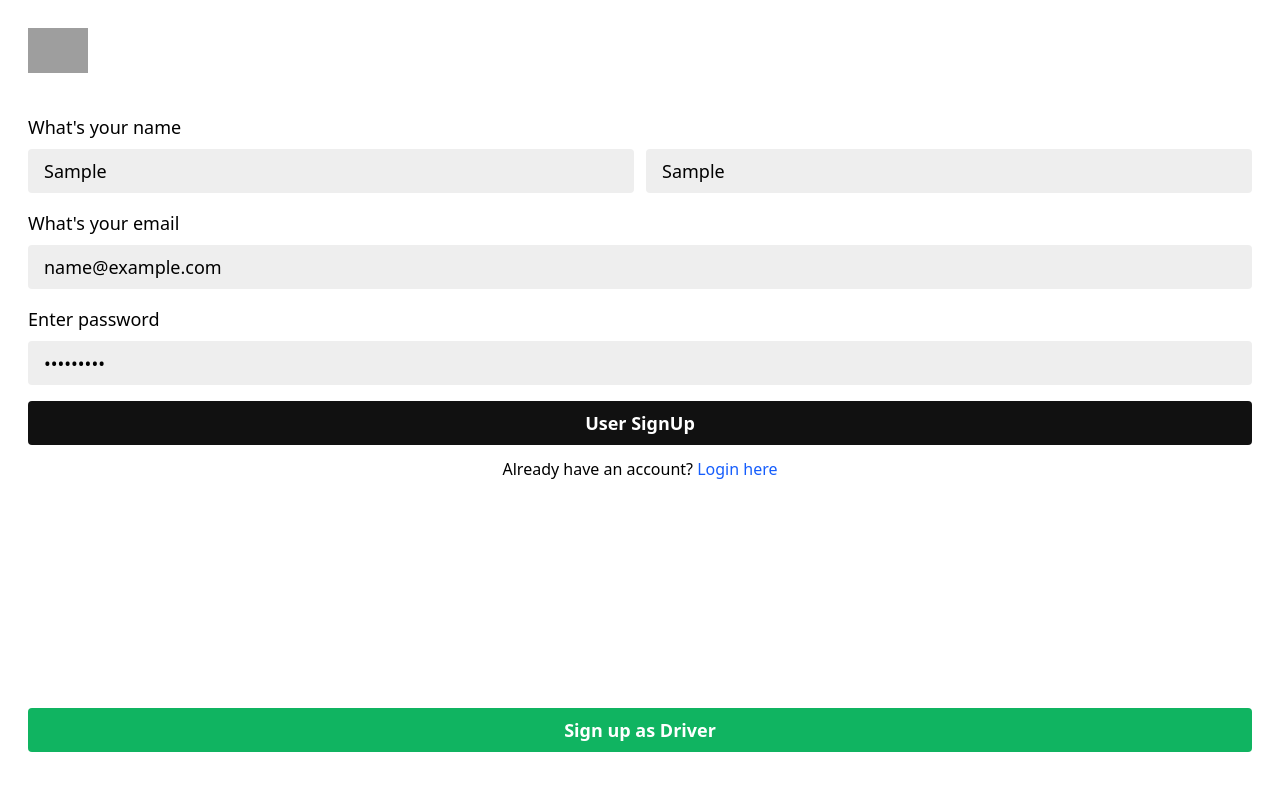
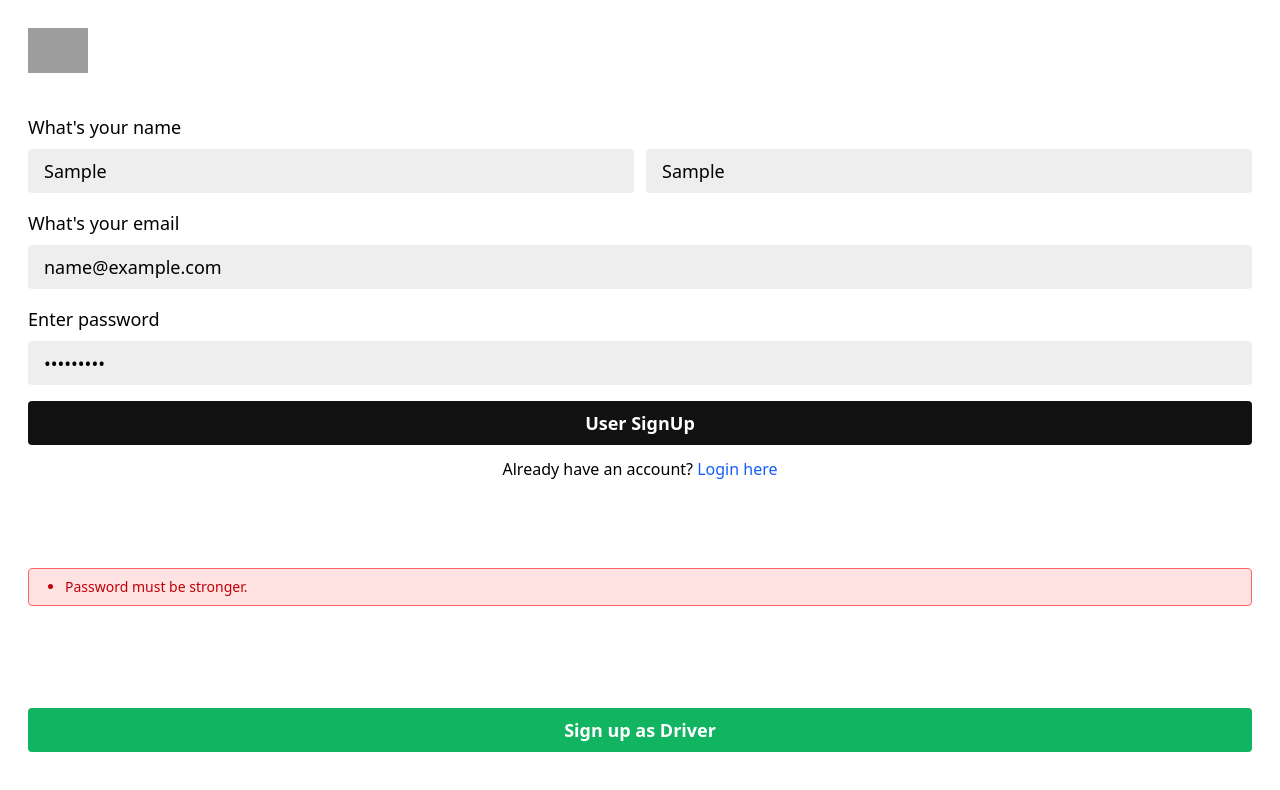
Before and after one commit to Shakir258/shareCab, a React (Vite) app: page /user-signup in a window 1280 px wide. Both pictures are taken after typing "Sample", "Sample", "name@example.com", "Sample123" into the empty fields and a click on the button "User SignUp". Shown: the top 790 px of the page. Built offline with nearby package versions, Linux system fonts and the light colour scheme; no server answers; grey boxes are pictures that could not be loaded.

Commit message:
user info base response  display error

```diff
--- a/src/pages/UserSignUp.jsx
+++ b/src/pages/UserSignUp.jsx
@@ -3,6 +3,9 @@ import { Link } from 'react-router-dom';
 import { userSignUp } from '../services/userSignUp';
 
 function UserSignUp() {
+
+    const [errors, setErrors] = useState([]);
+
 
     // State to store user signup information
     const [userData, setUserData] = useState({
@@ -25,6 +28,12 @@ function UserSignUp() {
         e.preventDefault();
         console.log(userData);
 
+        // Client-side validation
+        if (userData.password.length < 6 || !/[!@#$%^&*]/.test(userData.password)) {
+            setErrors([{ message: "Password must be stronger." }]);
+            return;
+        }
+
         // Call signup service
         userSignUp(userData).then((response) => {
             console.log(response)
@@ -33,6 +42,18 @@ function UserSignUp() {
             console.log(error);
             console.log("error log");
         });
+
+        userSignUp(userData)
+            .then((response) => {
+                console.log("success", response);
+                setErrors([]); // clear previous errors if any
+            })
+            .catch((error) => {
+                console.log("error log", error);
+                if (error.response && error.response.data && error.response.data.data) {
+                    setErrors(error.response.data.data);
+                }
+            });
 
         // In real app, send data to backend
         // setUserData({ firstName: "", lastName: "", email: "", password: "" }); // Reset form
@@ -112,6 +133,16 @@ function UserSignUp() {
                     </p>
                 </form>
             </div>
+            {errors.length > 0 && (
+                <div className="bg-red-100 border border-red-400 text-red-700 px-4 py-2 rounded mb-4">
+                    <ul className="list-disc pl-5 text-sm">
+                        {errors.map((err, index) => (
+                            <li key={index}>{err.message}</li>
+                        ))}
+                    </ul>
+                </div>
+            )}
+
 
             {/* Sign up as Driver */}
             <div>
```
